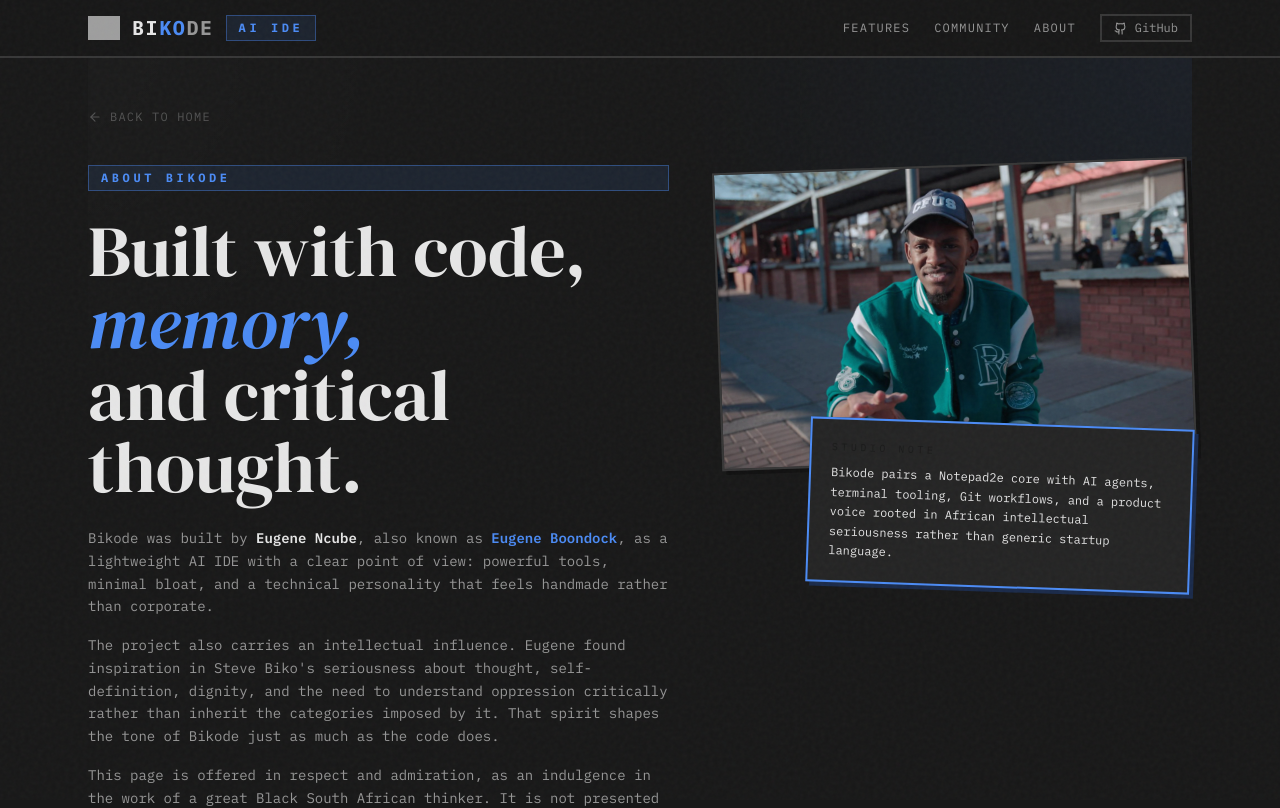
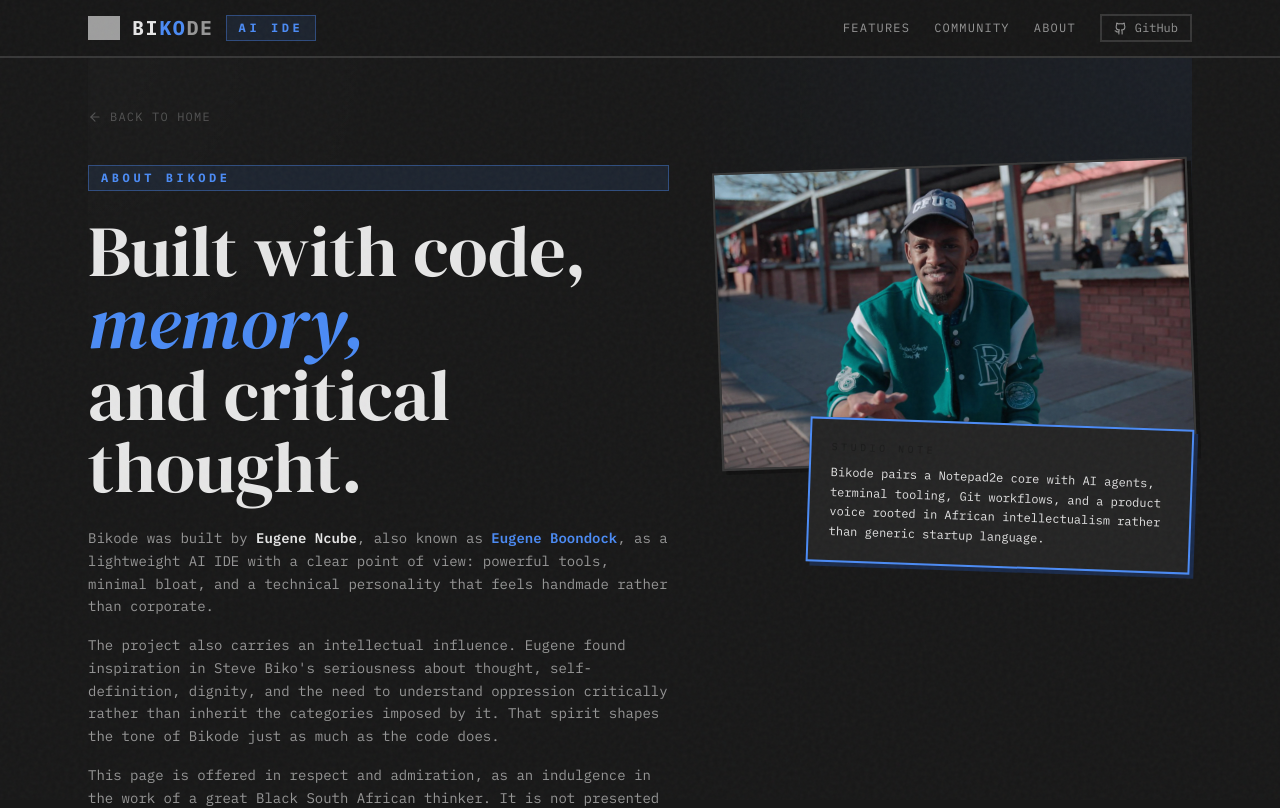
Before and after one commit to EugeneBoondock/BikodeWebsite, a React (Vite) app: page /about in a window 1280 px wide. Shown: the top 808 px of the page. Built offline with nearby package versions, Linux system fonts and the light colour scheme; grey boxes are pictures that could not be loaded.

Commit message:
Remove unused useEffect import and scroll behavior, update copy to use "intellectualism"

```diff
--- a/src/pages/AboutPage.tsx
+++ b/src/pages/AboutPage.tsx
@@ -1,4 +1,3 @@
-import { useEffect } from 'react';
 import { motion } from 'framer-motion';
 import {
     ArrowLeft,
@@ -55,10 +54,6 @@
 ];
 
 export default function AboutPage() {
-    useEffect(() => {
-        window.scrollTo(0, 0);
-    }, []);
-
     return (
         <div className="min-h-screen flex flex-col items-center w-full overflow-hidden relative">
             <Navbar />
@@ -154,8 +149,8 @@
                             <div className="panel-accent p-5 sm:max-w-sm sm:-mt-10 sm:ml-auto relative z-10 rotate-[2deg]">
                                 <p className="font-mono text-[10px] uppercase tracking-[0.35em] text-biko-bg/80 mb-2">Studio Note</p>
                                 <p className="font-mono text-xs text-biko-text1 leading-relaxed">
-                                    Bikode pairs a Notepad2e core with AI agents, terminal tooling, Git workflows, and a product voice rooted in African intellectual
-                                    seriousness rather than generic startup language.
+                                    Bikode pairs a Notepad2e core with AI agents, terminal tooling, Git workflows, and a product voice rooted in African intellectualism
+                                    rather than generic startup language.
                                 </p>
                             </div>
                         </motion.div>
```
